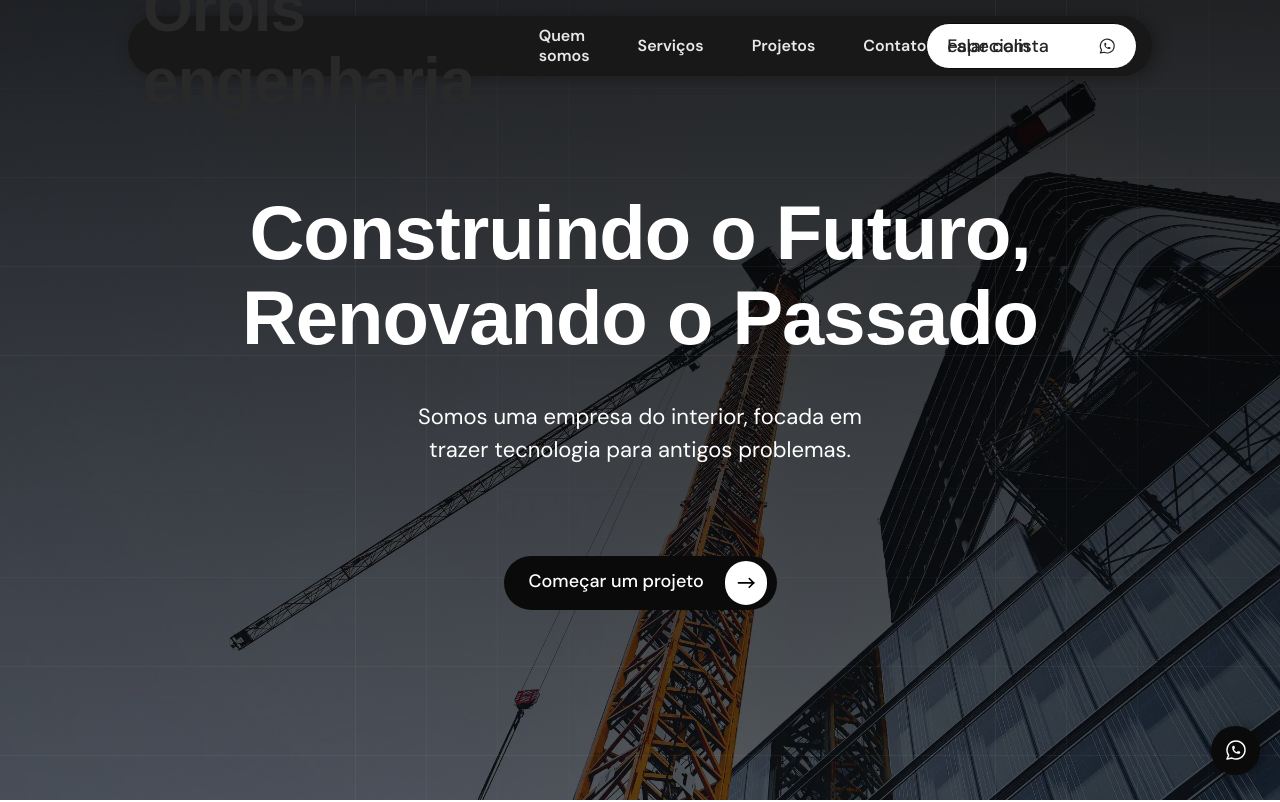
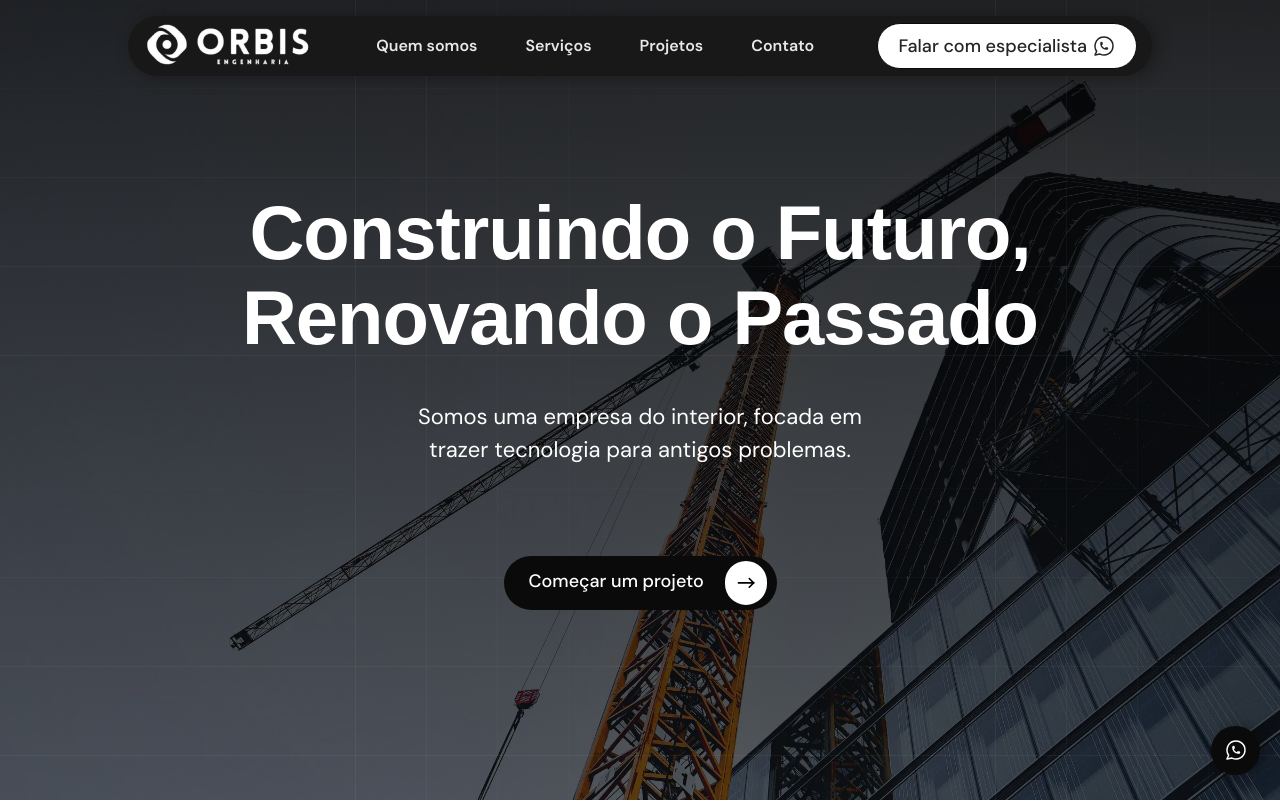
Before and after one commit to wagstalos/template-orbis, a website: page index.html in a window 1280 px wide. Shown: the top 802 px of the page. Drawn offline with Linux system fonts and the light colour scheme.

Commit message:
fix: logo

```diff
--- a/index.html
+++ b/index.html
@@ -22,8 +22,7 @@
   <header>
     <div class="container">
       <a href="#hero" class="logo">
-        <!-- <img src="./img/logo.webp" alt="Logo Orbis" title="Orbis" width="170px" height="48px" /> -->
-        <h1>Orbis engenharia</h1>
+        <img src="./img/logo.webp" alt="Logo Orbis" title="Orbis" width="170px" height="48px" />
       </a>
       <nav>
         <ul>
```
